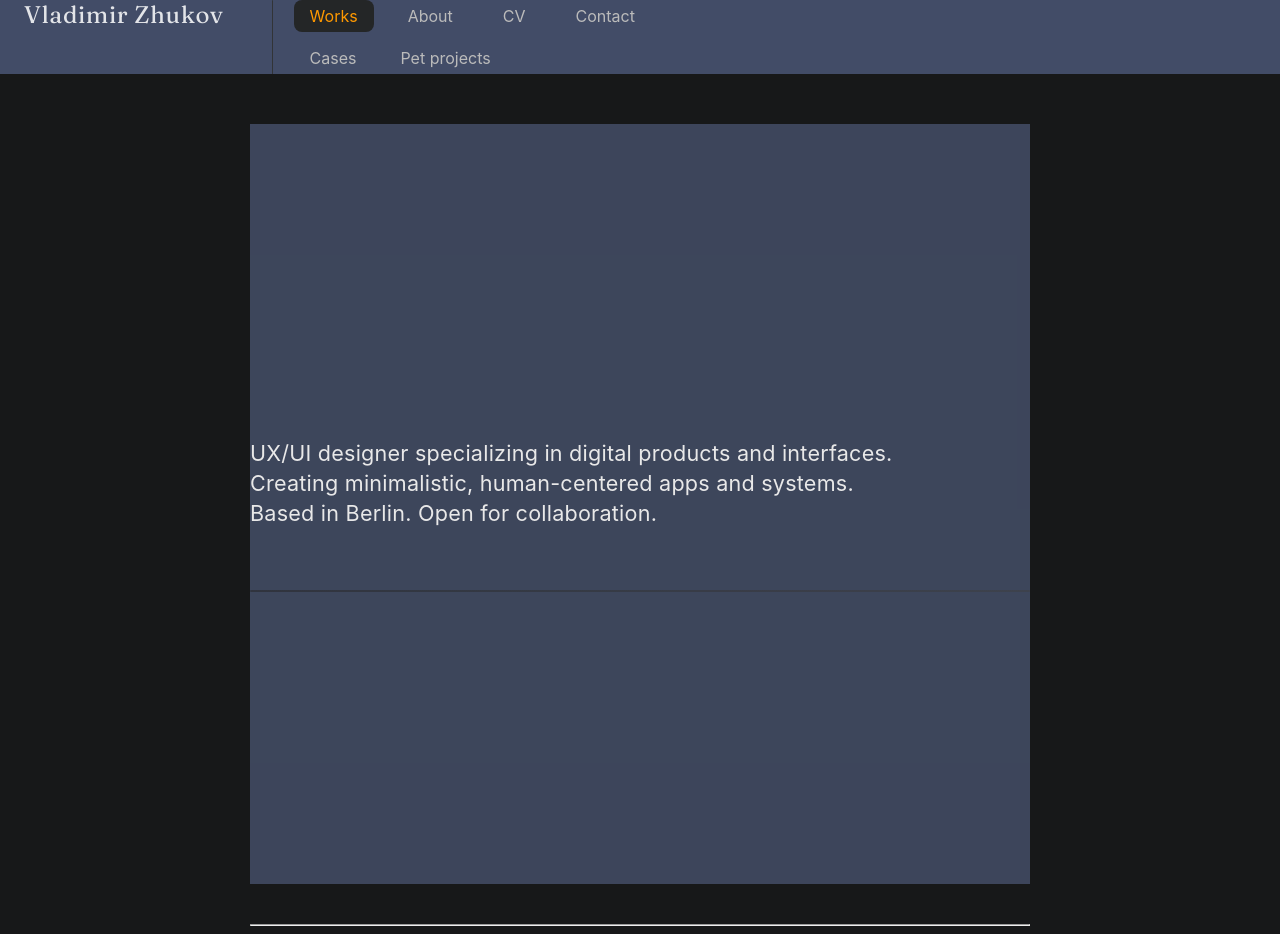
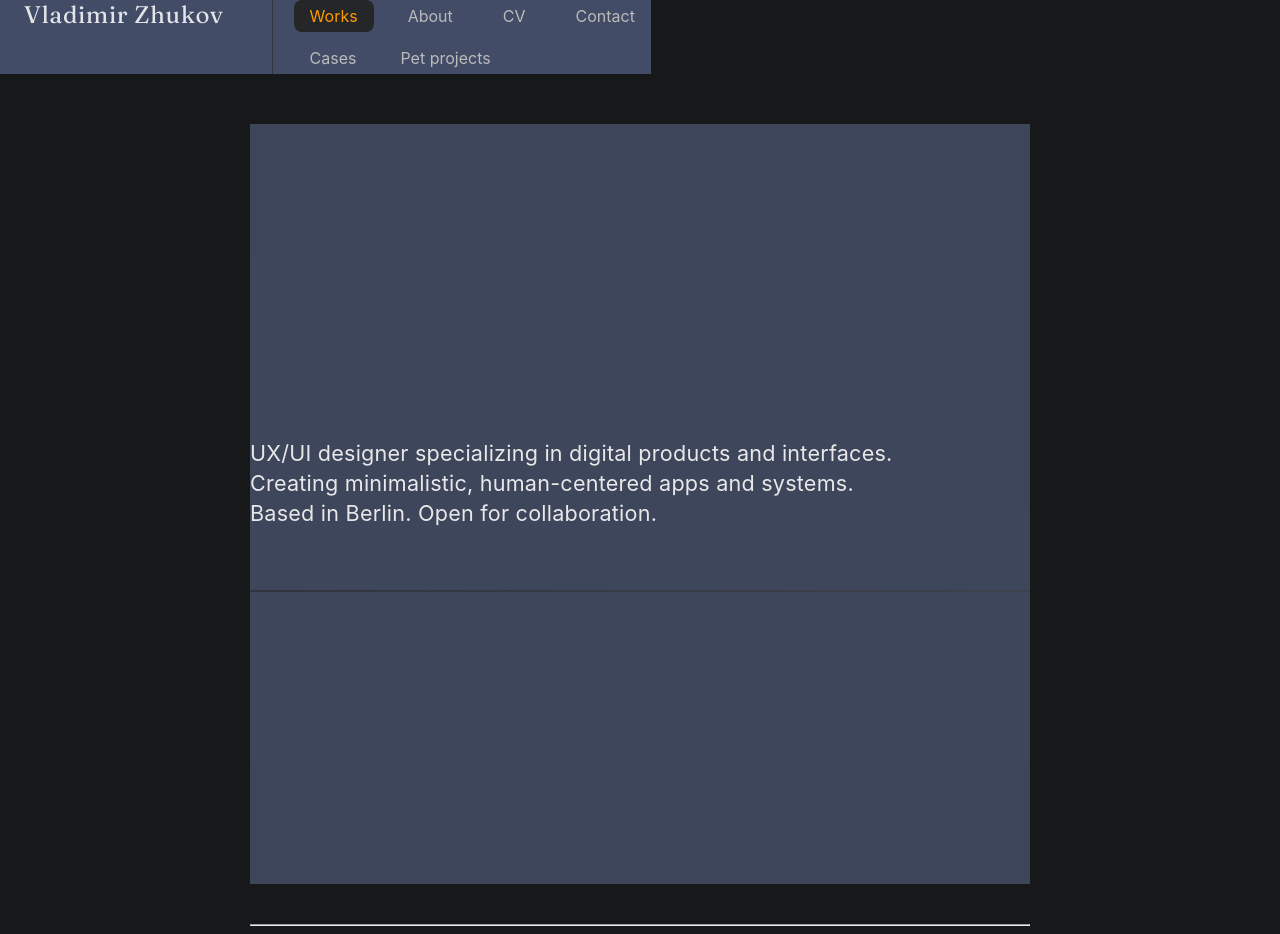
Before and after one commit to uxiscool/experience, a Jekyll site: the page built from index.md, in a window 1280 px wide. Built offline with Jekyll 4.4.1, drawn with Linux system fonts in a browser that asks for light colours.

Commit message:
Add files via upload

```diff
--- a/assets/css/main.css
+++ b/assets/css/main.css
@@ -18,8 +18,8 @@ header {
   align-items: flex-start;
   flex-direction: row;
   gap: 36px;
-  /* margin-top: 36px; */
-  width: 100%;
+  /* margin-top: 36px;
+  width: 100%; */
   background: #424c67; /* временный фон */
 }
 
```
